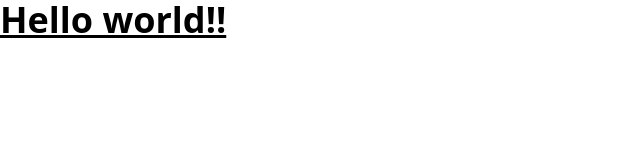
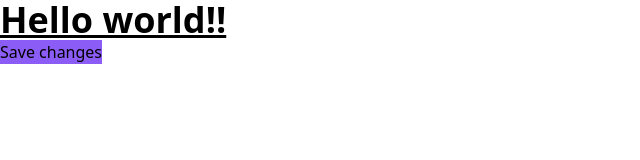
Before and after one commit to vishalicious213/tw-test-projects, a website: page src/index.html in a window 1280 px wide. Shown: the whole page, without its empty margins (0-640 px from the left). Drawn offline with Linux system fonts and the light colour scheme.

Commit message:
added /img/erin-lindford.jpg

```diff
--- a/src/index.html
+++ b/src/index.html
@@ -10,5 +10,9 @@
     <h1 class="text-4xl font-bold underline">
         Hello world!!
     </h1>
+
+    <button class="bg-violet-500 hover:bg-violet-600 active:bg-violet-700 focus:outline-none focus:ring focus:ring-violet-300 ...">
+        Save changes
+    </button>
 </body>
 </html>
```
Also changed, not shown: img/erin-lindford.jpg (added), src/tailwind.css.
